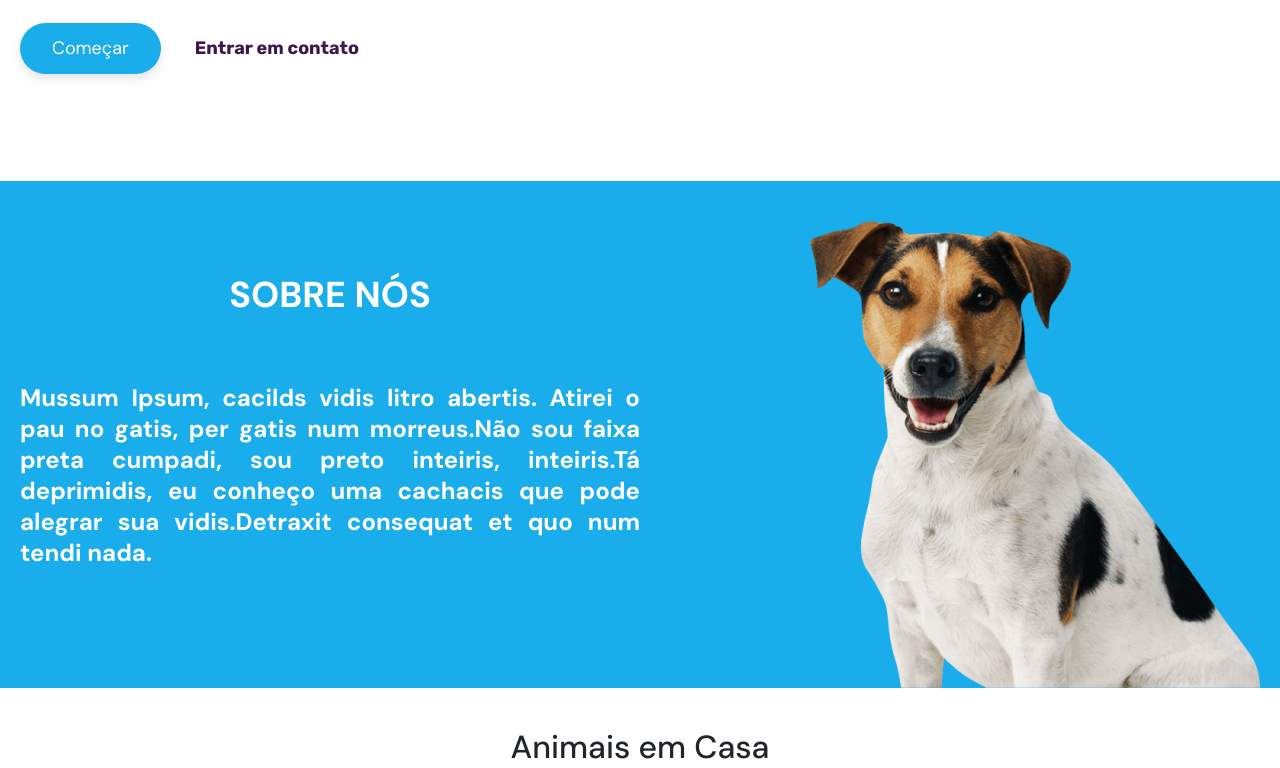
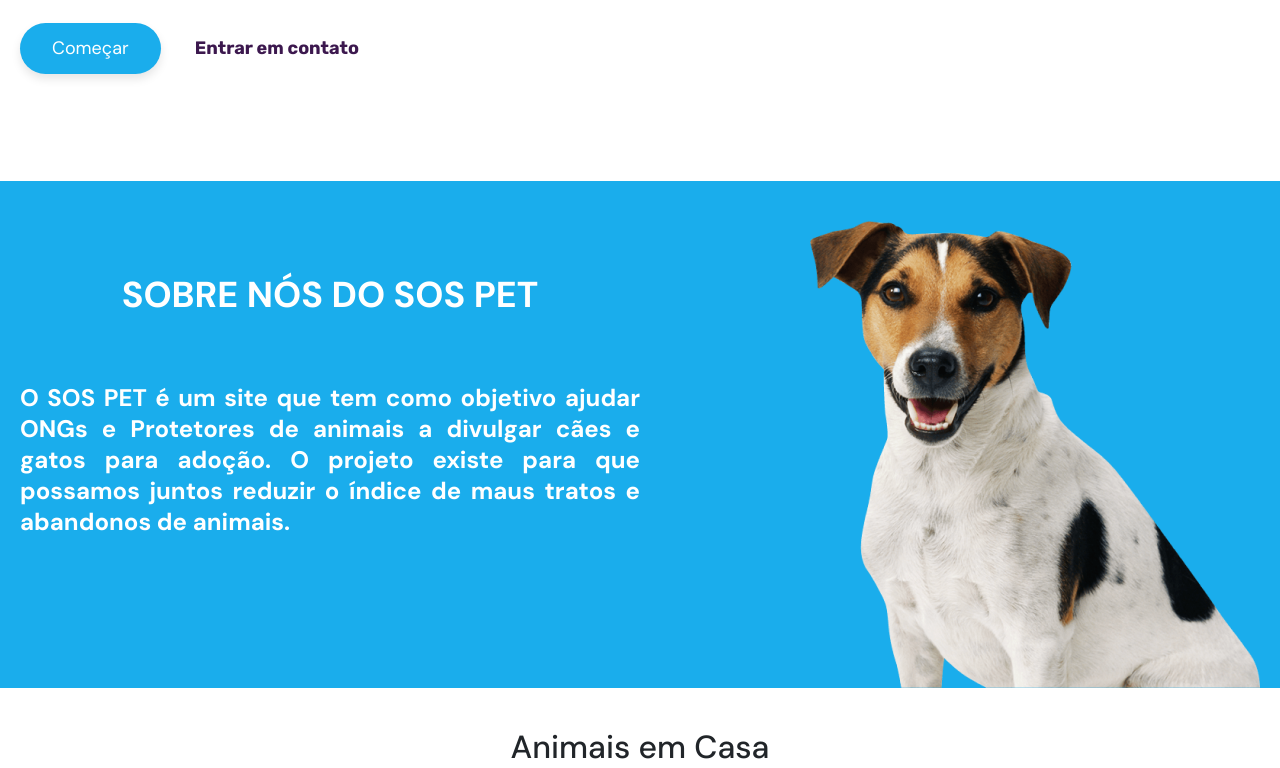
Before and after one commit to eduardalimad/sospets, a plain HTML site: page index.html in a window 1280 px wide. Shown: the part 435-1203 px from the top of the page. Drawn offline with nearby package versions, Linux system fonts and the light colour scheme.

Commit message:
Alteração no Sobre Nós

```diff
--- a/index.html
+++ b/index.html
@@ -79,15 +79,12 @@
                 <section>
                     <div class="about__text">
                         <h1>
-                            SOBRE NÓS
+                            SOBRE NÓS DO SOS PET
                         </h1>
 
                         <p>
-                            Mussum Ipsum, cacilds vidis litro abertis. Atirei o pau no gatis, per gatis num morreus.Não
-                            sou
-                            faixa preta cumpadi, sou preto inteiris, inteiris.Tá deprimidis, eu conheço uma cachacis que
-                            pode
-                            alegrar sua vidis.Detraxit consequat et quo num tendi nada.
+                            O SOS PET é um site que tem como objetivo ajudar ONGs e Protetores de animais a divulgar cães e gatos para adoção.
+                            O projeto existe para que possamos juntos reduzir o índice de maus tratos e abandonos de animais.
                         </p>
                     </div>
 
```
